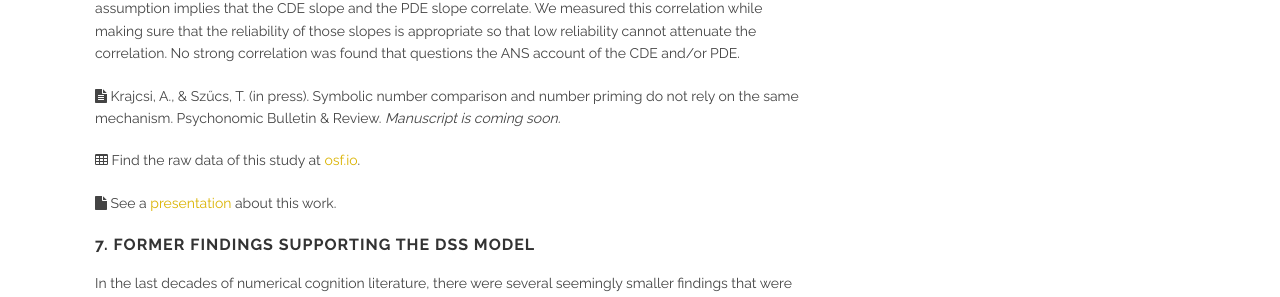
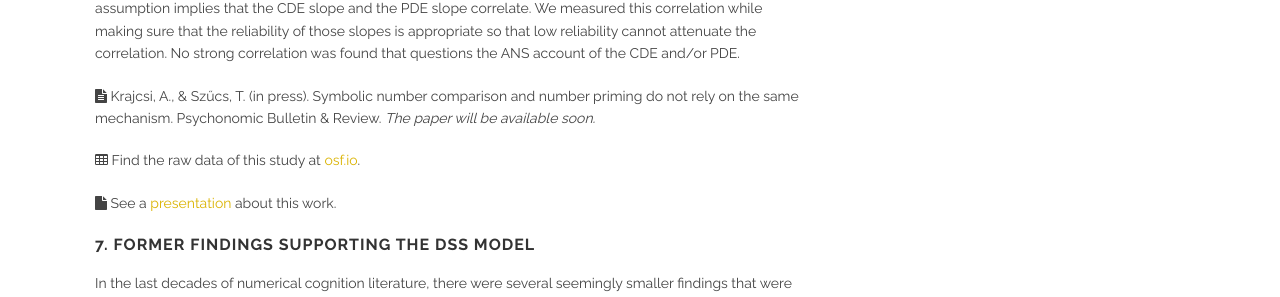
Before and after one commit to theNumberWorks/numberworks_website, a Jekyll site: the page built from discrete_semantic_system.md, in a window 1280 px wide and 900 px high, scrolled down 3919 px. Shown: the part 225-522 px from the top of the window. Built offline with Jekyll 4.4.1, drawn with Linux system fonts in a browser that asks for light colours.

Commit message:
Update discrete_semantic_system.md

```diff
--- a/discrete_semantic_system.md
+++ b/discrete_semantic_system.md
@@ -90,8 +90,7 @@ The ANS model can explain several numerical interferences (e.g., the interferenc
 ### 6. The comparison distance effect and the priming distance effect rely on different mechanisms
 The ANS model assumes that both the comparison distance effect (CDE) and the priming distance effect (PDE) are rooted in the same mechanism: they depend on the overlap of the two numbers' representation. This assumption implies that the CDE slope and the PDE slope correlate. We measured this correlation while making sure that the reliability of those slopes is appropriate so that low reliability cannot attenuate the correlation. No strong correlation was found that questions the ANS account of the CDE and/or PDE.
 
-<i class='fa fa-file-text'></i> Krajcsi, A., & Szűcs, T. (in press). Symbolic number comparison and number priming do not rely on the same mechanism. Psychonomic Bulletin & Review. <i>Manuscript is coming soon.</i>
-
+<i class='fa fa-file-text'></i> Krajcsi, A., & Szűcs, T. (in press). Symbolic number comparison and number priming do not rely on the same mechanism. Psychonomic Bulletin & Review. <i>The paper will be available soon.</i>
 
 <i class='fa fa-table'></i> Find the raw data of this study at [osf.io](https://osf.io/bs94q/).
 
```
